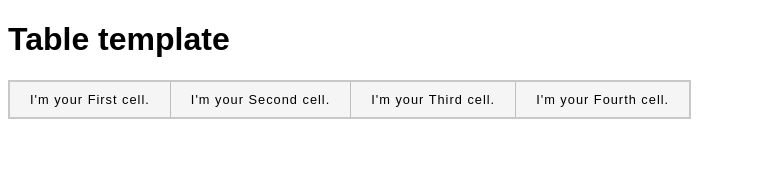
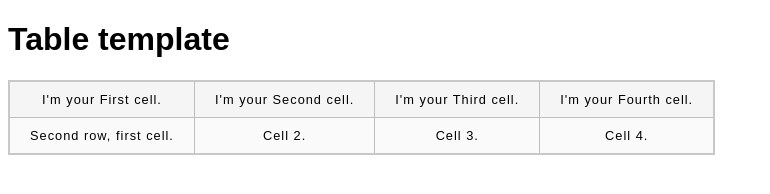
Before and after one commit to Don-Doricent/Advanced_html_css, a plain HTML site: page index.html in a window 1280 px wide. Shown: the whole page, without its empty margins (0-770 px from the left). Drawn offline with Linux system fonts and the light colour scheme.

Commit message:
I believe I am done with this file for my exercise.

```diff
--- a/index.html
+++ b/index.html
@@ -9,10 +9,18 @@
   <body>
     <h1>Table template</h1>
     <table>
-        <td>I'm your First cell.</td>
-        <td>I'm your Second cell.</td>
-        <td>I'm your Third cell.</td>
-        <td>I'm your Fourth cell.</td>
+        <tr>
+            <td>I'm your First cell.</td>
+            <td>I'm your Second cell.</td>
+            <td>I'm your Third cell.</td>
+            <td>I'm your Fourth cell.</td>
+        </tr>
+        <tr>
+            <td>Second row, first cell.</td>
+            <td>Cell 2.</td>
+            <td>Cell 3.</td>
+            <td>Cell 4.</td>
+        </tr>
     </table>
 
 
```
